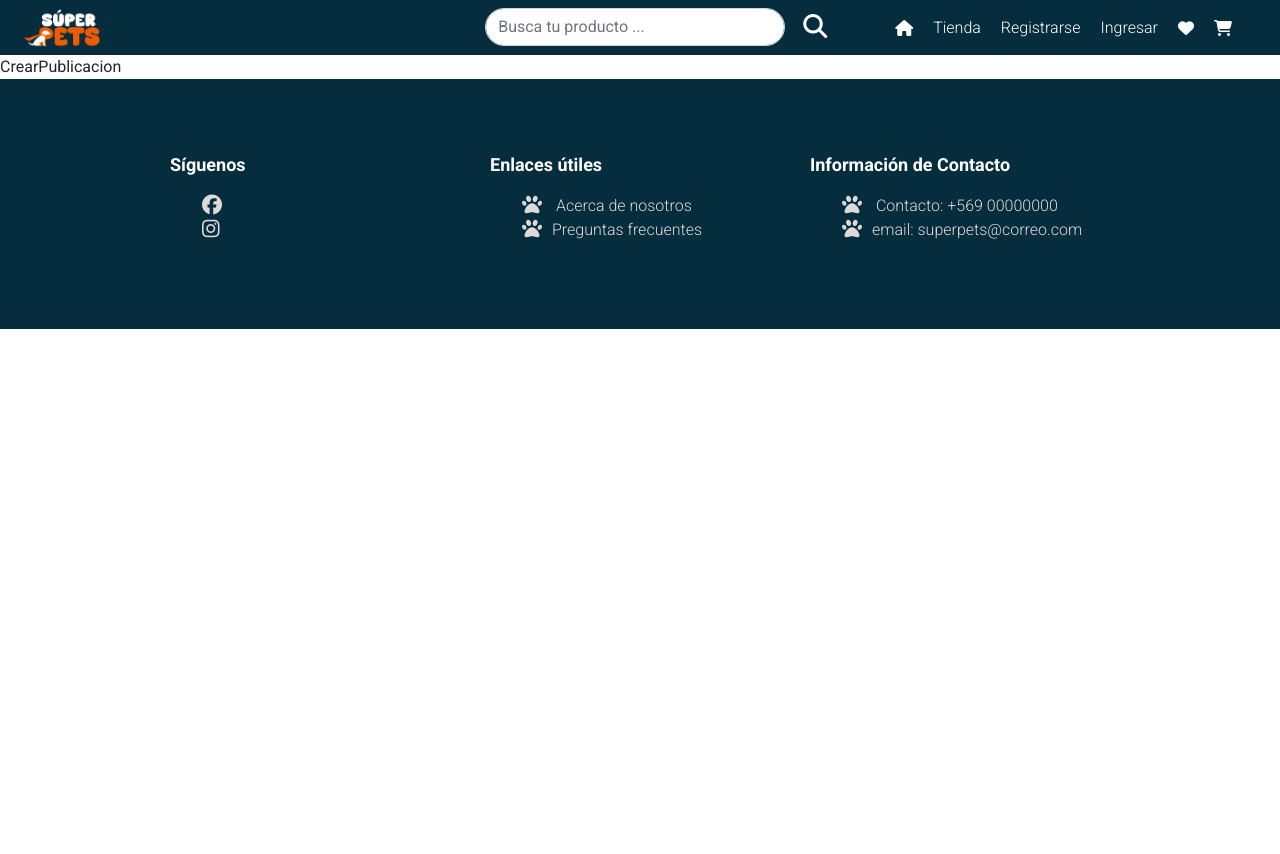
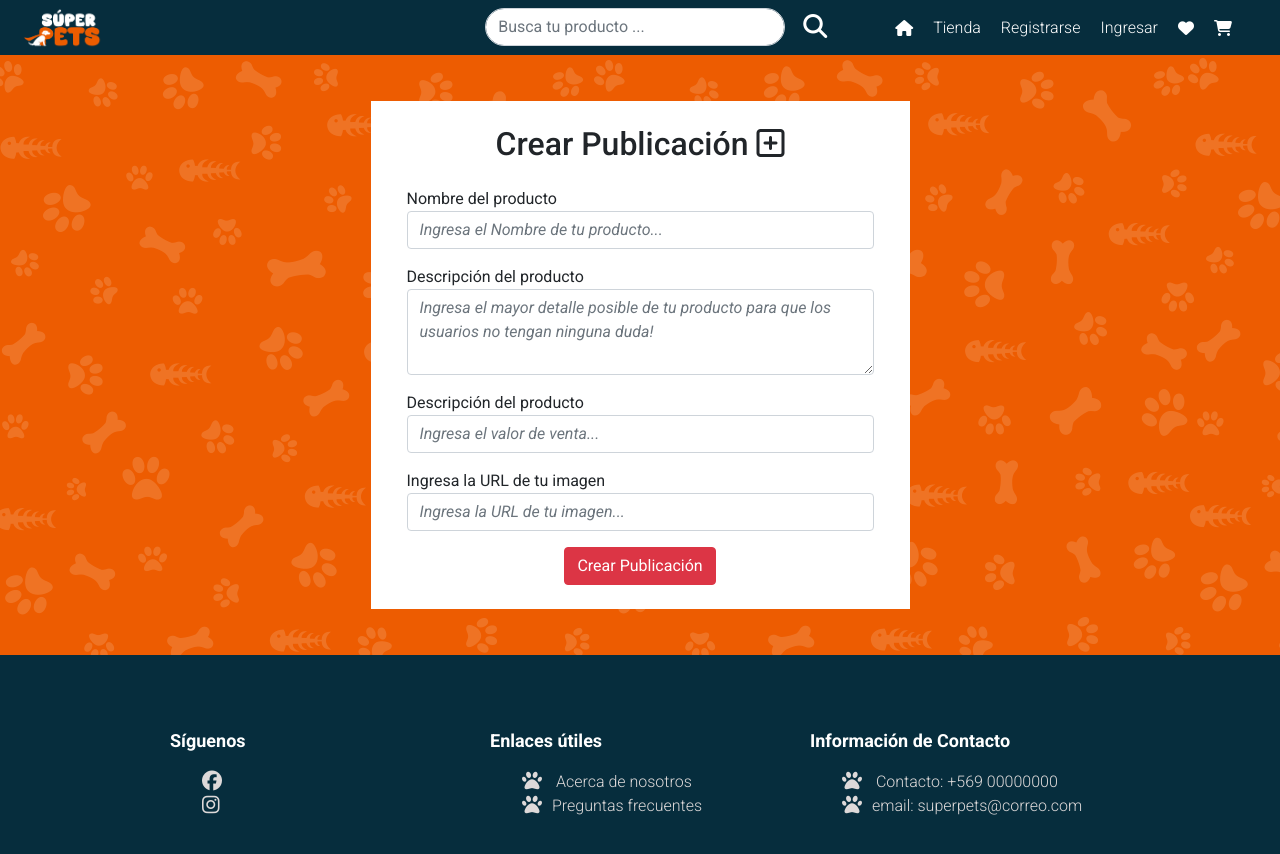
Before and after one commit to Lucmunoz/superpets, a React (Vite) app in the folder frontend/: page /#/crearpublicacion in a window 1280 px wide. Shown: the top 854 px of the page. Before the commit the page ends 800 px from the top, so only its background shows below. Built offline with nearby package versions, Linux system fonts and the light colour scheme.

Commit message:
carga vistas crear publicacion y actualizar publicacion

```diff
--- a/frontend/src/views/ActualizarPublicacion.jsx
+++ b/frontend/src/views/ActualizarPublicacion.jsx
@@ -1,6 +1,37 @@
 const ActualizarPublicacion = () => {
   return (
-    <div>ActualizarPublicacion</div>
+    <main className='d-flex align-items-center'>
+      <div className='container-fluid col-11 col-sm-auto my-3 bg-white'>
+        <div className='p-4 py-4'>
+          <div className='d-flex justify-content-center pb-3'>
+            <h2 className=''>Actualizar publicación</h2>
+          </div>
+          <form>
+            <div className='form-group pb-3'>
+              <label htmlFor='exampleFormControlInput1'>Nombre producto </label>
+              <input type='text' className='d-sm-none form-control fst-italic' id='nombre' placeholder='...' />
+              <input type='text' className='d-none d-sm-flex form-control fst-italic' style={{ width: '467px' }} id='nombre' placeholder='...' />
+            </div>
+            <div className='form-group pb-3'>
+              <label htmlFor='exampleFormControlTextarea1'>Descripción del producto</label>
+              <textarea className='form-control fst-italic' id='descripcion' rows='3' placeholder='...' />
+            </div>
+            <div className='form-group pb-3'>
+              <label htmlFor='exampleFormControlTextarea1'>Descripción del producto</label>
+              <input type='number' className='form-control fst-italic' id='valor' placeholder='...' />
+            </div>
+            <div className='form-group pb-3'>
+              <label htmlFor='exampleFormControlInput1'>Ingresa la URL de tu imagen</label>
+              <input type='text' className='form-control fst-italic' id='img-url' placeholder='...' />
+            </div>
+            <div className='d-flex gap-2 justify-content-center'>
+              <button type='submit' className='btn btn-sm btn-success'>Guardar Cambios</button>
+              <button type='submit' className='btn btn-sm btn-danger'>Eliminar Publicación</button>
+            </div>
+          </form>
+        </div>
+      </div>
+    </main>
   )
 }
 
--- a/frontend/src/views/CrearPublicacion.jsx
+++ b/frontend/src/views/CrearPublicacion.jsx
@@ -1,6 +1,36 @@
 const CrearPublicacion = () => {
   return (
-    <div>CrearPublicacion</div>
+    <main className='d-flex align-items-center'>
+      <div className='container-fluid col-11 my-3 col-sm-auto bg-white'>
+        <div className='p-4 py-4'>
+          <div className='d-flex justify-content-center pb-3'>
+            <h2 className='text-center'>Crear Publicación <i class='fa-regular fa-square-plus' /></h2>
+          </div>
+          <form>
+            <div className='form-group pb-3'>
+              <label htmlFor='exampleFormControlInput1'>Nombre del producto </label>
+              <input type='text' className='d-sm-none form-control fst-italic' id='nombre' placeholder='Ingresa el Nombre de tu producto...' />
+              <input type='text' className='d-none d-sm-flex form-control fst-italic' style={{ width: '467px' }} id='nombre' placeholder='Ingresa el Nombre de tu producto...' />
+            </div>
+            <div className='form-group pb-3'>
+              <label htmlFor='exampleFormControlTextarea1'>Descripción del producto</label>
+              <textarea className='form-control fst-italic' id='descripcion' rows='3' placeholder='Ingresa el mayor detalle posible de tu producto para que los usuarios no tengan ninguna duda!' />
+            </div>
+            <div className='form-group pb-3'>
+              <label htmlFor='exampleFormControlTextarea1'>Descripción del producto</label>
+              <input type='number' className='form-control fst-italic' id='valor' placeholder='Ingresa el valor de venta...' />
+            </div>
+            <div className='form-group pb-3'>
+              <label htmlFor='exampleFormControlInput1'>Ingresa la URL de tu imagen</label>
+              <input type='text' className='form-control fst-italic' id='img-url' placeholder='Ingresa la URL de tu imagen...' />
+            </div>
+            <div className='text-center'>
+              <button type='submit' className='btn btn-danger'>Crear Publicación</button>
+            </div>
+          </form>
+        </div>
+      </div>
+    </main>
   )
 }
 
```
